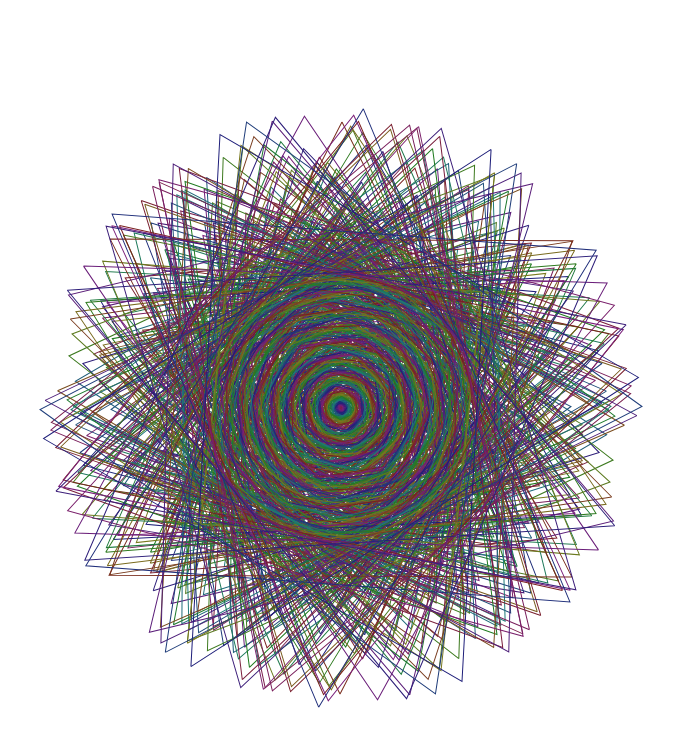
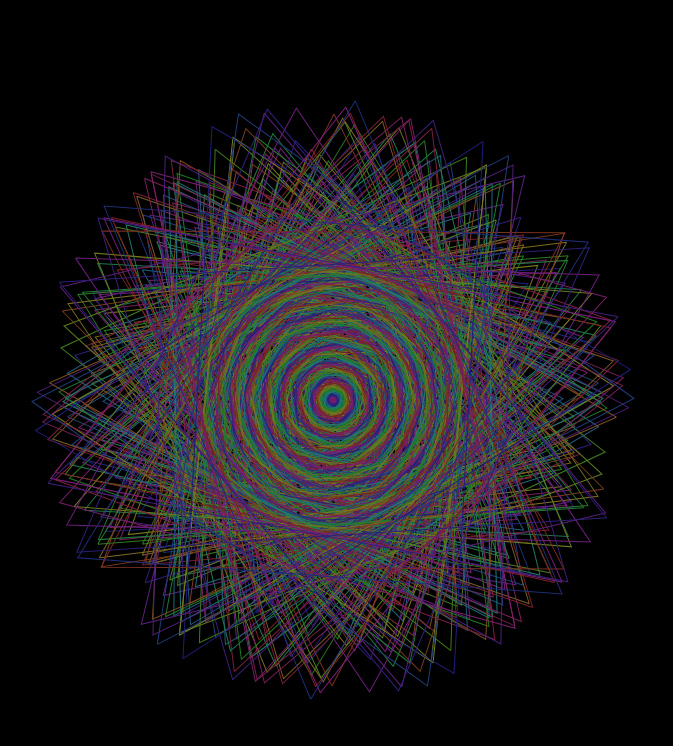
Before and after one commit to rsmelo/canvasExperiments, a plain HTML site: page triangle.html in a window 1280 px wide. Shown: the whole page, without its empty margins (307-980 px from the left). Drawn offline with Linux system fonts and the light colour scheme.

Commit message:
add style to html

```diff
--- a/triangle.html
+++ b/triangle.html
@@ -4,6 +4,14 @@
     <meta charset="UTF-8" />
     <title>Triangles</title>
   </head>
+  <style>
+    * {
+      margin: 0;
+      padding: 0;
+      background-color: #000;
+      overflow: hidden;
+    }
+  </style>
 <body>
   <canvas id="canvas" width="320" height="200">
   This text is displayed if your browser does not support HTML5 Canvas.
```
Also changed, not shown: circles.html (+1 -2 lines).
